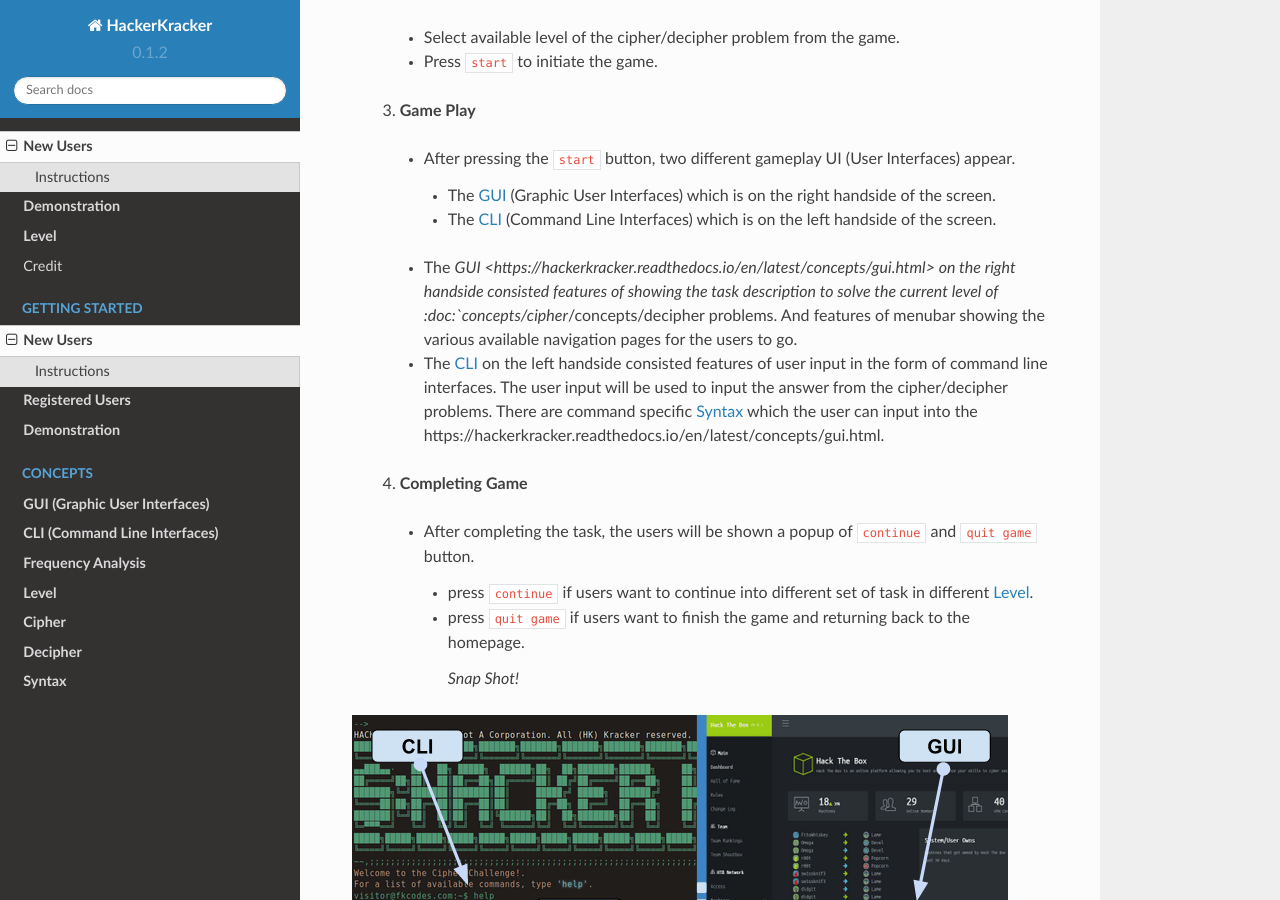
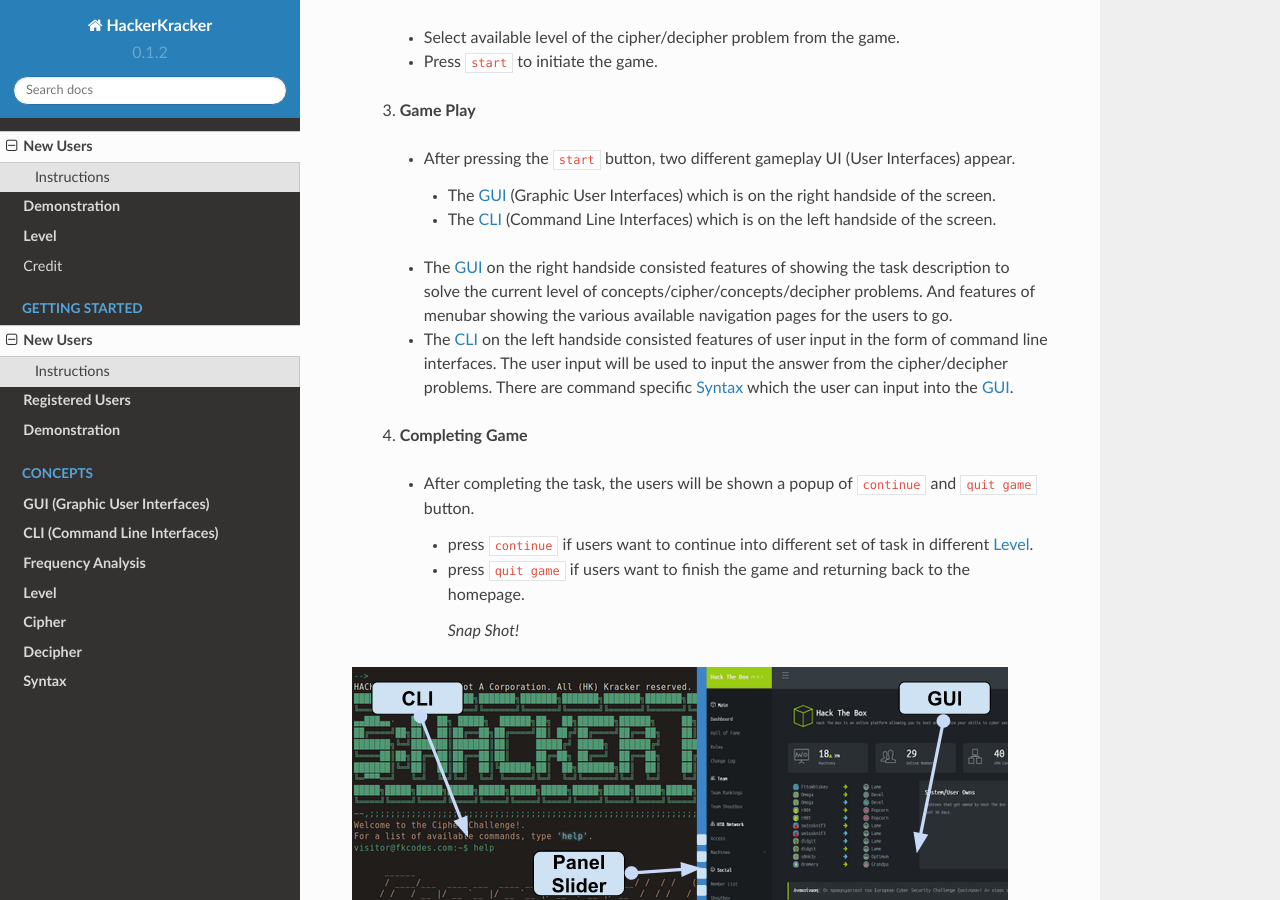
Before and after one commit to techwithbob/HackerKracker, a Sphinx documentation site: the page built from docs/source/instructions/newuser.rst, in a window 1280 px wide and 900 px high, scrolled down 425 px. Built offline with Sphinx 7.4.7 and the Read the Docs theme 2.0.0, drawn with Linux system fonts in a browser that asks for light colours; some of the changed lines change nothing that is shown.

Commit message:
Update newuser.rst

```diff
--- a/docs/source/instructions/newuser.rst
+++ b/docs/source/instructions/newuser.rst
@@ -15,10 +15,10 @@ For *new users*, follow these steps:
    - After pressing the ``start`` button, two different gameplay UI (User Interfaces) appear.
     - The `GUI <https://hackerkracker.readthedocs.io/en/latest/concepts/gui.html>`_ (Graphic User Interfaces) which is on the right handside of the screen.
     - The `CLI <https://hackerkracker.readthedocs.io/en/latest/concepts/cli.html>`_ (Command Line Interfaces) which is on the left handside of the screen.
-   - The `GUI <https://hackerkracker.readthedocs.io/en/latest/concepts/gui.html> on the right handside consisted features of showing the task description
+   - The `GUI <https://hackerkracker.readthedocs.io/en/latest/concepts/gui.html>`_ on the right handside consisted features of showing the task description
      to solve the current level of :doc:`concepts/cipher`/:doc:`concepts/decipher` problems. And features of menubar
      showing the various available navigation pages for the users to go.
-   - The `CLI <https://hackerkracker.readthedocs.io/en/latest/concepts/cli.html>`_ on the left handside consisted features of user input in the form of command line interfaces. The user input will be used to input the answer from the cipher/decipher problems. There are command specific `Syntax <source/concepts/syntax>`_ which the user can input into the :doc:`https://hackerkracker.readthedocs.io/en/latest/concepts/gui.html`.
+   - The `CLI <https://hackerkracker.readthedocs.io/en/latest/concepts/cli.html>`_ on the left handside consisted features of user input in the form of command line interfaces. The user input will be used to input the answer from the cipher/decipher problems. There are command specific `Syntax <source/concepts/syntax>`_ which the user can input into the `GUI <https://hackerkracker.readthedocs.io/en/latest/concepts/gui.html>`_.
  4. **Completing Game**
    - After completing the task, the users will be shown a popup of ``continue`` and ``quit game`` button.
     - press ``continue`` if users want to continue into different set of task in different `Level <https://hackerkracker.readthedocs.io/en/latest/concepts/level.html>`_.
```
